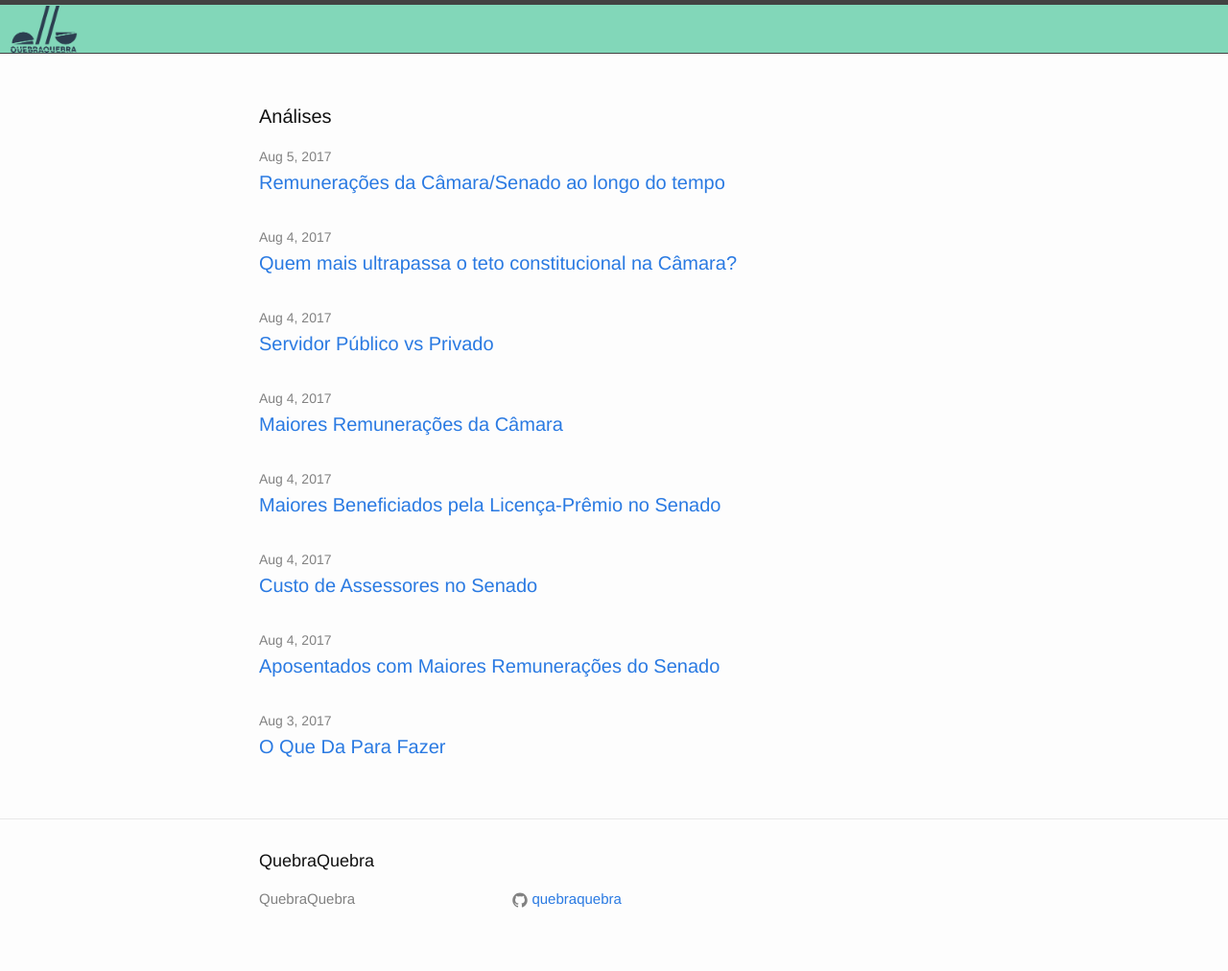
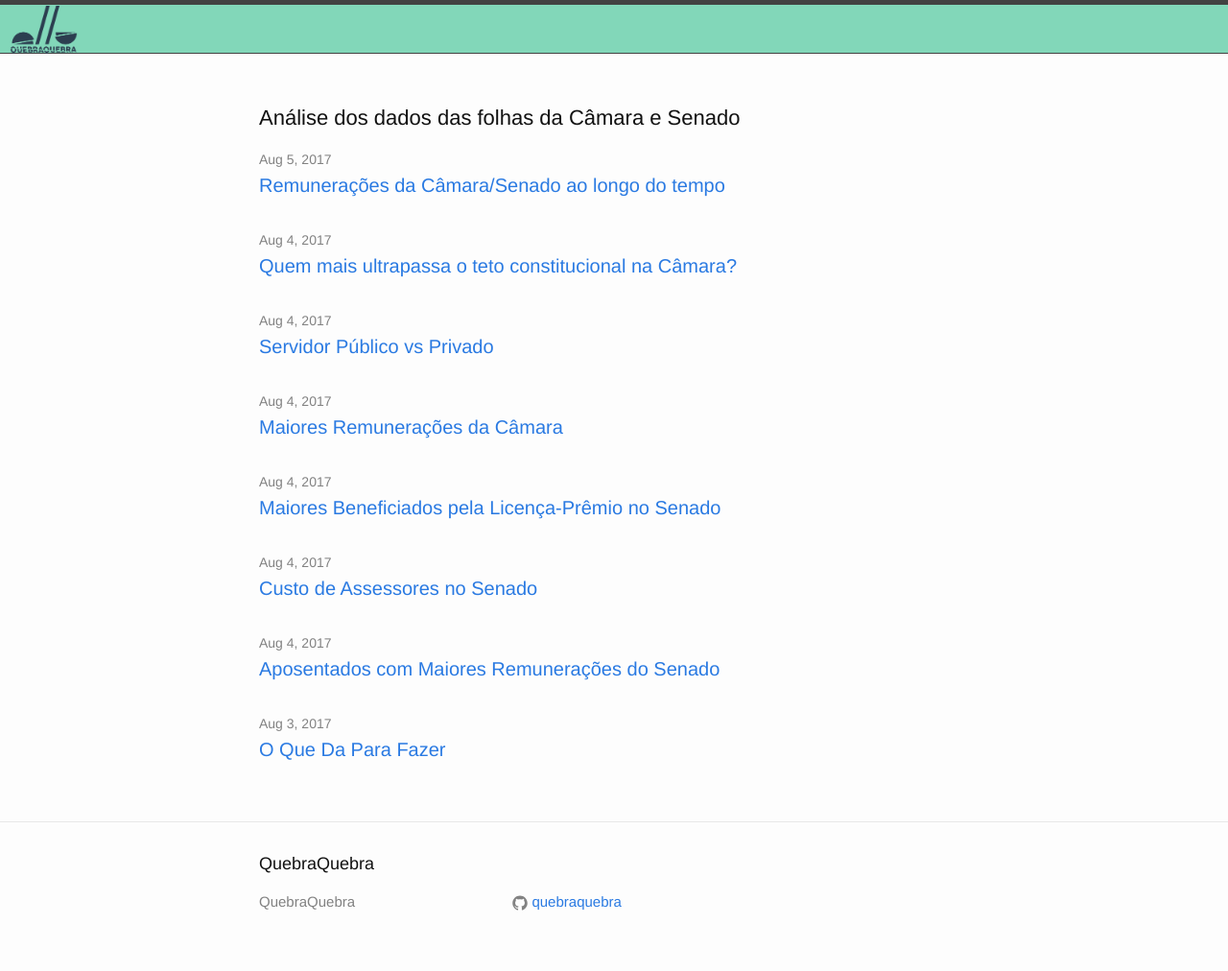
Before and after one commit to quebraquebra/blog, a Jekyll site: the page built from index.html, in a window 1280 px wide. Shown: the whole page at 96% size. Built offline with Jekyll 4.4.1, drawn with Linux system fonts in a browser that asks for light colours.

Commit message:
atualizando posts

```diff
--- a/_sass/_layout.scss
+++ b/_sass/_layout.scss
@@ -170,7 +170,7 @@
 }
 
 .page-heading {
-    font-size: 20px;
+    font-size: 22px;
 }
 
 .post-list {
--- a/index.html
+++ b/index.html
@@ -4,7 +4,7 @@ layout: default
 
 <div class="home">
 
-  <h1 class="page-heading">Análises</h1>
+  <h1 class="page-heading">Análise dos dados das folhas da Câmara e Senado</h1>
 
   <ul class="post-list">
     {% for post in site.posts %}
```
Also changed, not shown: 3 other files.
